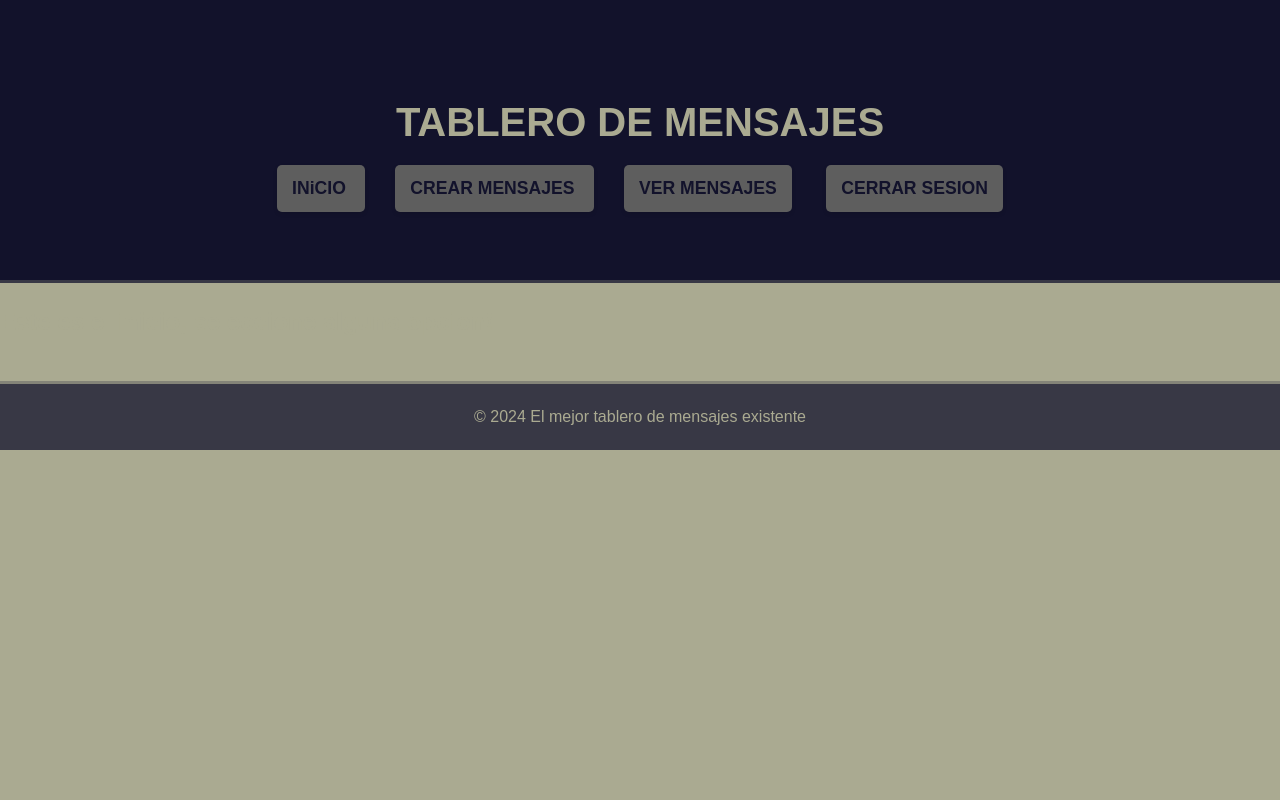
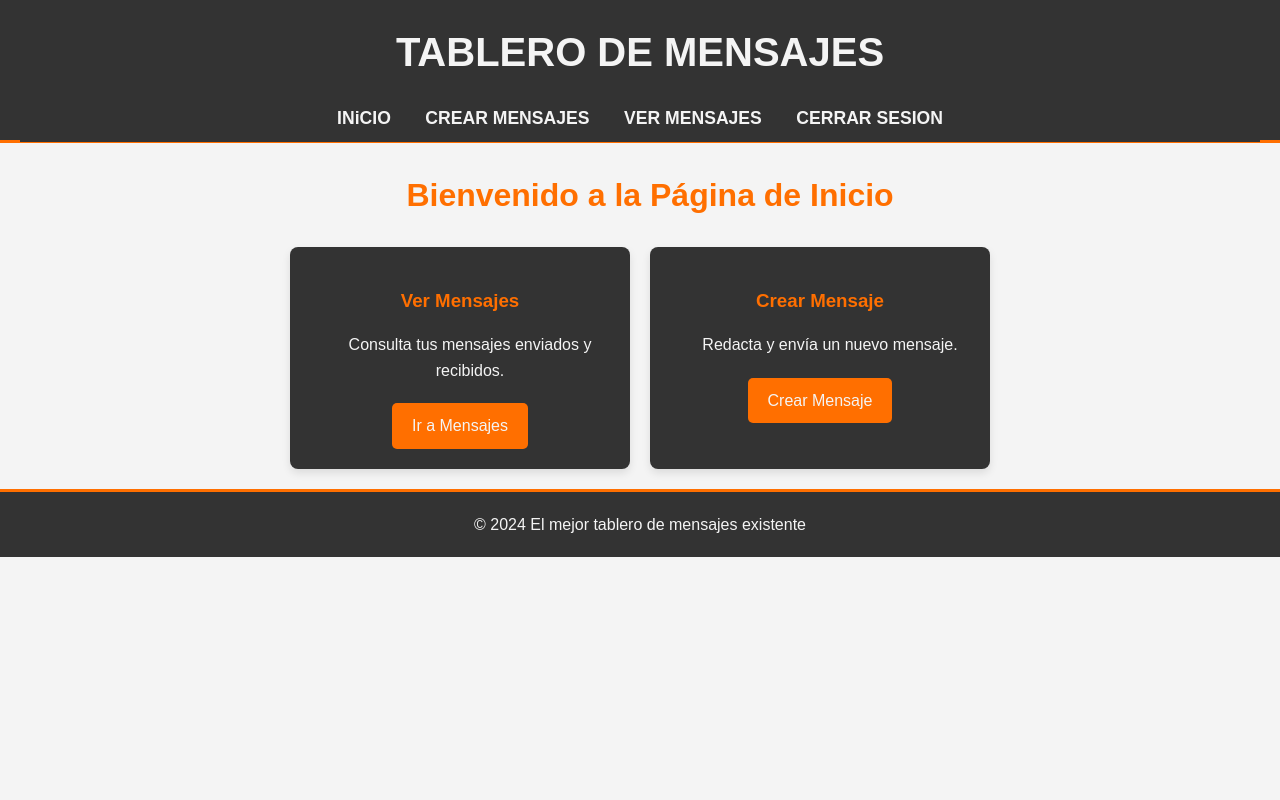
Before and after one commit to GonzaloGabrielVega/TableroMensajes, a Django app: page /home/ in a window 1280 px wide. Run offline with Django 4.2, Linux system fonts and the light colour scheme; a user stored in the database is signed in.

Commit message:
05-09-24 | 00:30:30

```diff
--- a/TableroMensajes/mensajes/static/css/styles.css
+++ b/TableroMensajes/mensajes/static/css/styles.css
@@ -1,17 +1,15 @@
 /* Paleta de colores */
 :root {
-    --color1: #aaaa91; /* Fondo principal */
-    --color2: #848478; /* Fondo del contenedor */
-    --color3: #5e5e5e; /* Fondos de botones y listas */
-    --color4: #383845; /* Bordes y sombras */
-    --color5: #12122b; /* Fondo del encabezado y navegación */
+    --color-orange: #ff6f00; /* Tono naranja */
+    --color-dark: #333333;   /* Tono oscuro */
+    --color-light: #f4f4f4;  /* Color claro para el texto sobre fondos oscuros */
 }
 
 /* Estilos generales */
 body {
     font-family: Arial, Helvetica, sans-serif;
-    background-color: var(--color1);
-    color: var(--color1);
+    background-color: var(--color-light); /* Fondo claro */
+    color: var(--color-dark); /* Texto oscuro */
     margin: 0;
     padding: 0;
     line-height: 1.6;
@@ -22,12 +20,11 @@
 
 /* Encabezado */
 header {
-    background-color: var(--color5);
-    color: var(--color1);
-    padding: 90px;;
+    background-color: var(--color-dark);
+    color: var(--color-light);
+    padding: 20px;
     text-align: center;
-    border-bottom: 3px solid var(--color4);
-    display: block;
+    border-bottom: 3px solid var(--color-orange);
     height: 100px;
 }
 
@@ -36,10 +33,20 @@
     font-size: 2.5em;
 }
 
+h2 {
+    margin-left: 20px;
+    color: var(--color-orange);
+}
+
+p {
+    color: var(--color-light);
+    margin-left: 20px;
+}
+
 /* Navegación */
 nav {
-    background-color: var(--color5);
-    color: var(--color1);
+    background-color: var(--color-dark);
+    color: var(--color-light);
     padding: 10px 0;
 }
 
@@ -56,7 +63,7 @@
 }
 
 nav ul li a {
-    color: var(--color5);
+    color: var(--color-light); /* Enlaces en color claro */
     text-decoration: none;
     font-weight: bold;
     font-size: 1.1em;
@@ -64,7 +71,7 @@
 }
 
 nav ul li a:hover {
-    color: var(--color1);
+    color: var(--color-orange); /* Color naranja para el hover */
 }
 
 /* Contenedor Principal */
@@ -73,16 +80,16 @@
     max-width: 1200px;
     margin: 20px auto;
     padding: 20px;
-    background-color: var(--color2);
+    background-color: var(--color-dark);
+    color: var(--color-light); /* Texto en color claro */
     border-radius: 10px;
     box-shadow: 0px 4px 8px rgba(0, 0, 0, 0.1);
-    color: var(--color5); /* Texto en color oscuro */
 }
 
 /* Botones */
 button {
-    background-color: var(--color3);
-    color: var(--color1);
+    background-color: var(--color-orange);
+    color: var(--color-light);
     padding: 10px 20px;
     border: none;
     border-radius: 5px;
@@ -92,69 +99,70 @@
 }
 
 button:hover {
-    background-color: var(--color4);
+    background-color: #e65c00; /* Naranja más oscuro */
 }
 
 /* Formularios */
 form {
     display: flex;
     flex-direction: column;
-    background-color: var(--color3);
+    background-color: var(--color-dark);
     padding: 20px;
     border-radius: 10px;
-    border: 1px solid var(--color4);
-    color: var(--color1);
-    max-width: 400px; /* Reducción del ancho máximo del formulario */
-    margin: 0 auto; /* Centrado del formulario */
-    text-align: center; /* Centrado del texto */
+    border: 1px solid var(--color-orange);
+    color: var(--color-light);
+    max-width: 400px;
+    margin: auto;
+    text-align: center;
 }
 
 form label {
     margin-bottom: 5px;
     font-weight: bold;
-    text-align: left; /* Mantiene las etiquetas alineadas a la izquierda */
-    font-size: 0.9em; /* Reducción del tamaño de la fuente de las etiquetas */
+    text-align: left;
+    font-size: 0.9em;
 }
 
 form input[type="text"], form textarea {
     margin-bottom: 15px;
-    padding: 8px; /* Reducción del relleno de los campos */
-    border: 1px solid var(--color4);
+    padding: 8px;
+    border: 1px solid var(--color-orange);
     border-radius: 5px;
-    background-color: var(--color2);
-    color: var(--color5); /* Texto oscuro */
-    width: 100%; /* Asegura que los campos ocupen todo el ancho disponible */
-    font-size: 0.9em; /* Reducción del tamaño de la fuente en los campos */
+    background-color: var(--color-light);
+    color: var(--color-dark); /* Texto oscuro */
+    width: auto;
+    font-size: 0.9em;
 }
 
 form textarea {
     resize: vertical;
-    height: 80px; /* Ajuste de la altura del campo de texto */
+    height: 80px;
 }
 
 /* Listas de Mensajes */
-ul {
+.mensaje-section {
+    background: var(--color-orange);
+    border-radius: 8px;
+    box-shadow: 0 4px 8px rgba(0, 0, 0, 0.1);
+    padding: 20px;
+    transition: transform 0.3s ease, box-shadow 0.3s ease;
+    margin: 20px 20px;
+}
+
+.mensaje-section ul {
     list-style-type: none;
     padding: 0;
 }
 
-ul li {
-    margin-bottom: 10px;
-    padding: 15px;
-    background-color: var(--color3);
-    color: var(--color1);
-    border-radius: 5px;
-    box-shadow: 0px 2px 4px rgba(0, 0, 0, 0.1);
+.mensaje-section li {
+    border-bottom: 1px solid #ddd;
+    padding: 10px 0;
 }
 
-ul li strong {
-    display: block;
-    font-weight: bold;
-}
 
 /* Enlaces en las listas */
 ul li a {
-    color: var(--color1);
+    color: var(--color-orange); /* Enlaces en color naranja */
     text-decoration: none;
     font-weight: bold;
     margin-top: 10px;
@@ -162,21 +170,79 @@
 }
 
 ul li a:hover {
-    color: var(--color4);
+    color: var(--color-light); /* Color claro para el hover */
 }
 
 /* Pie de página */
 footer {
     display: flex;
     flex-direction: column;
-    background-color: var(--color4);
-    color: var(--color1);
+    background-color: var(--color-dark);
+    color: var(--color-light);
     text-align: center;
     padding: 20px;
     margin-top: 20px;
-    border-top: 3px solid var(--color2);
+    border-top: 3px solid var(--color-orange);
 }
 
 footer p {
     margin: 0;
 }
+
+/* Tarjetas */
+.card-container {
+    display: flex;
+    justify-content: center;
+    gap: 20px;
+    flex-wrap: wrap;
+}
+
+.card {
+    background: var(--color-dark);
+    border-radius: 8px;
+    box-shadow: 0 4px 8px rgba(0, 0, 0, 0.1);
+    padding: 20px;
+    width: 300px;
+    text-align: center;
+    transition: transform 0.3s ease, box-shadow 0.3s ease;
+}
+
+.card h3 {
+    color: var(--color-orange);
+    margin-bottom: 10px;
+}
+
+.card p {
+    margin-bottom: 20px;
+}
+
+.card .btn {
+    text-decoration: none;
+    color: var(--color-light); /* Texto blanco en los botones */
+    background-color: var(--color-orange);
+    padding: 10px 20px;
+    border-radius: 5px;
+    display: inline-block;
+    transition: background-color 0.3s ease;
+}
+
+.card .btn:hover {
+    background-color: #e65c00; /* Naranja más oscuro */
+}
+
+.centered-content {
+    text-align: center; /* Centra el texto */
+    margin-top: 20px; /* Añade un margen superior si es necesario */
+}
+
+.centered-content h2 {
+    font-size: 2em;
+    color: var(--color-orange);
+}
+.card-container {
+    display: flex;
+    justify-content: center;
+    gap: 20px;
+    flex-wrap: wrap;
+    margin-top: 20px; /* Añade un margen superior si es necesario */
+}
--- a/TableroMensajes/mensajes/templates/base.html
+++ b/TableroMensajes/mensajes/templates/base.html
@@ -2,7 +2,7 @@
 <html lang="es">
 <head>
     <meta charset="UTF-8">
-    <meta name="viewport" content="width=device-width, iinitial-scale=1.0">
+    <meta name="viewport" content="width=device-width, initial-scale=1.0">
     <title>{% block title %} Tablero de mensajes {% endblock %}</title>
     {% load static %} <!-- para los estilos -->
     <link rel="stylesheet" href="{% static 'css/styles.css' %}">
--- a/TableroMensajes/mensajes/templates/home.html
+++ b/TableroMensajes/mensajes/templates/home.html
@@ -1,7 +1,21 @@
 {% extends 'base.html' %}
 
-{% block title %} INICIO {% endblock %}
+{% block title %} Inicio {% endblock %}
 
-{% block content%}
-<h2>Este es el inicio, seleccione alguna opcion!</h2>
+{% block content %}
+    <div class="centered-content">
+        <h2>Bienvenido a la Página de Inicio</h2>
+        <div class="card-container">
+            <div class="card">
+                <h3>Ver Mensajes</h3>
+                <p>Consulta tus mensajes enviados y recibidos.</p>
+                <a href="{% url 'mensajes' %}" class="btn">Ir a Mensajes</a>
+            </div>
+            <div class="card">
+                <h3>Crear Mensaje</h3>
+                <p>Redacta y envía un nuevo mensaje.</p>
+                <a href="{% url 'crear' %}" class="btn">Crear Mensaje</a>
+            </div>
+        </div>
+    </div>
 {% endblock %}
--- a/TableroMensajes/mensajes/views.py
+++ b/TableroMensajes/mensajes/views.py
@@ -49,4 +49,5 @@
 
 @login_required
 def VerMensajes(request):
-    return render(request, 'mensajes.html')
+    mensajes = Mensaje.objects.filter(remitente=request.user.username) | Mensaje.objects.filter(destinatario=request.user.username)
+    return render(request, 'mensajes.html', {'mensajes': mensajes})
```
Also changed, not shown: TableroMensajes/mensajes/templates/crear.html (+11 -1 lines), TableroMensajes/mensajes/templates/mensajes.html (+17 -18 lines), TableroMensajes/db.sqlite3.
